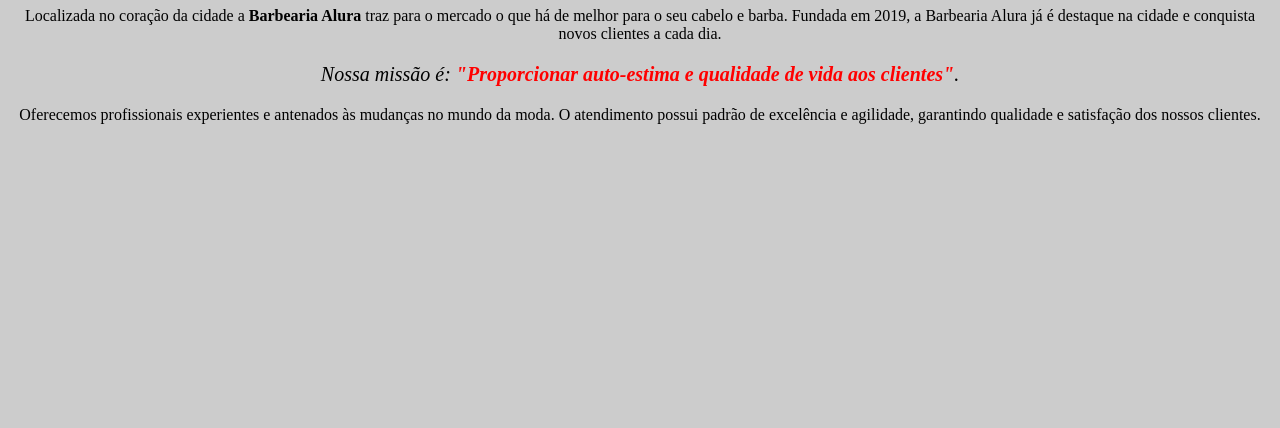
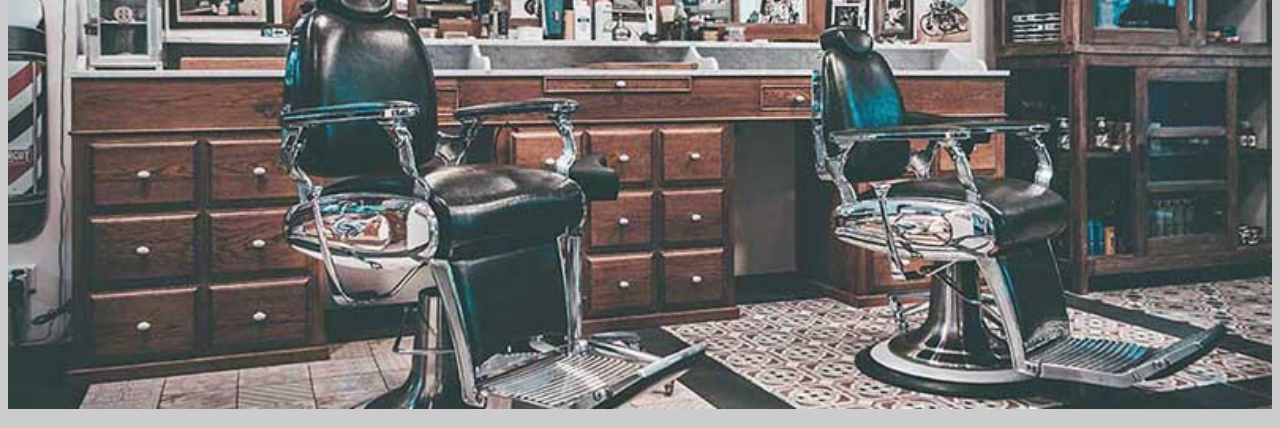
Before and after one commit to Gabrieli2022/03-11-gabis, a plain HTML site: page index.html in a window 1280 px wide. Shown: the part 73-501 px from the top of the page. Drawn offline with Linux system fonts and the light colour scheme.

Commit message:
gabiiiiii

```diff
--- a/index.html
+++ b/index.html
@@ -8,6 +8,8 @@
 	</head>
 
 	<body>
+	<img id="banner" src="banner.jpg">
+
 		<h1>Sobre a Barbearia Alura</h1>
 
 		<p>Localizada no coração da cidade a <strong>Barbearia Alura</strong> traz para o mercado o que há de melhor para o seu cabelo e barba. Fundada em 2019, a Barbearia Alura já é destaque na cidade e conquista novos clientes a cada dia.</p>
--- a/style.css
+++ b/style.css
@@ -1,13 +1,19 @@
 body {
 	background: #CCCCCC
 }
+
+#banner {
+	width: 100%;
+}
+
 h1{
 	text-align: center
 }
+
 p {
 	text-align: center;
 }
 
-em strong {
+#missao {
 	color: #FF0000;
 }
```
